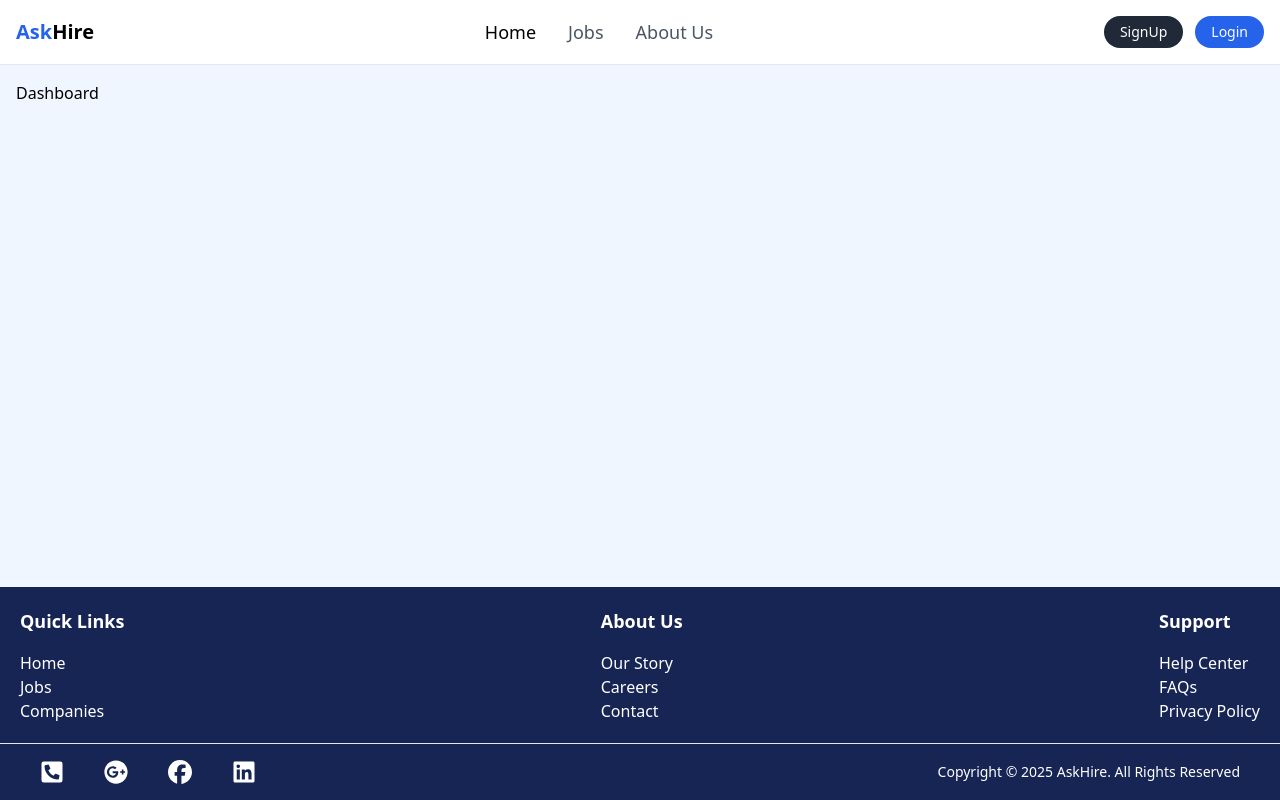
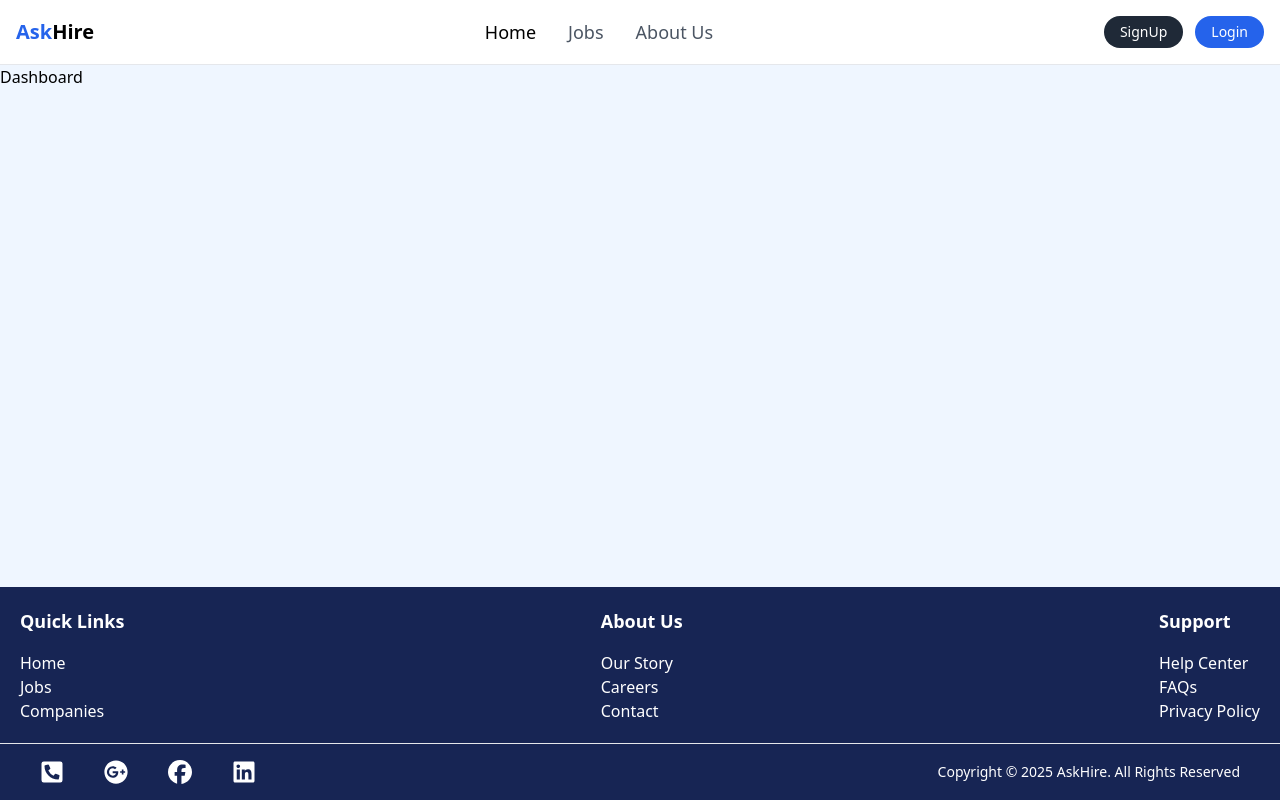
Before and after one commit to AskHire/AskHire-Frontend, a React (Vite) app: page /candidate in a window 1280 px wide. Built offline with nearby package versions, Linux system fonts and the light colour scheme.

Commit message:
updated candidate layout

```diff
--- a/src/layout/Candidate.jsx
+++ b/src/layout/Candidate.jsx
@@ -7,7 +7,7 @@
   return (
     <div className="flex flex-col min-h-screen bg-blue-50">
       <Navbar />
-      <main className="flex-1 overflow-auto p-4">
+      <main className="flex-1 overflow-auto p-0">
         <Outlet />
       </main>
       <Footer />
```
